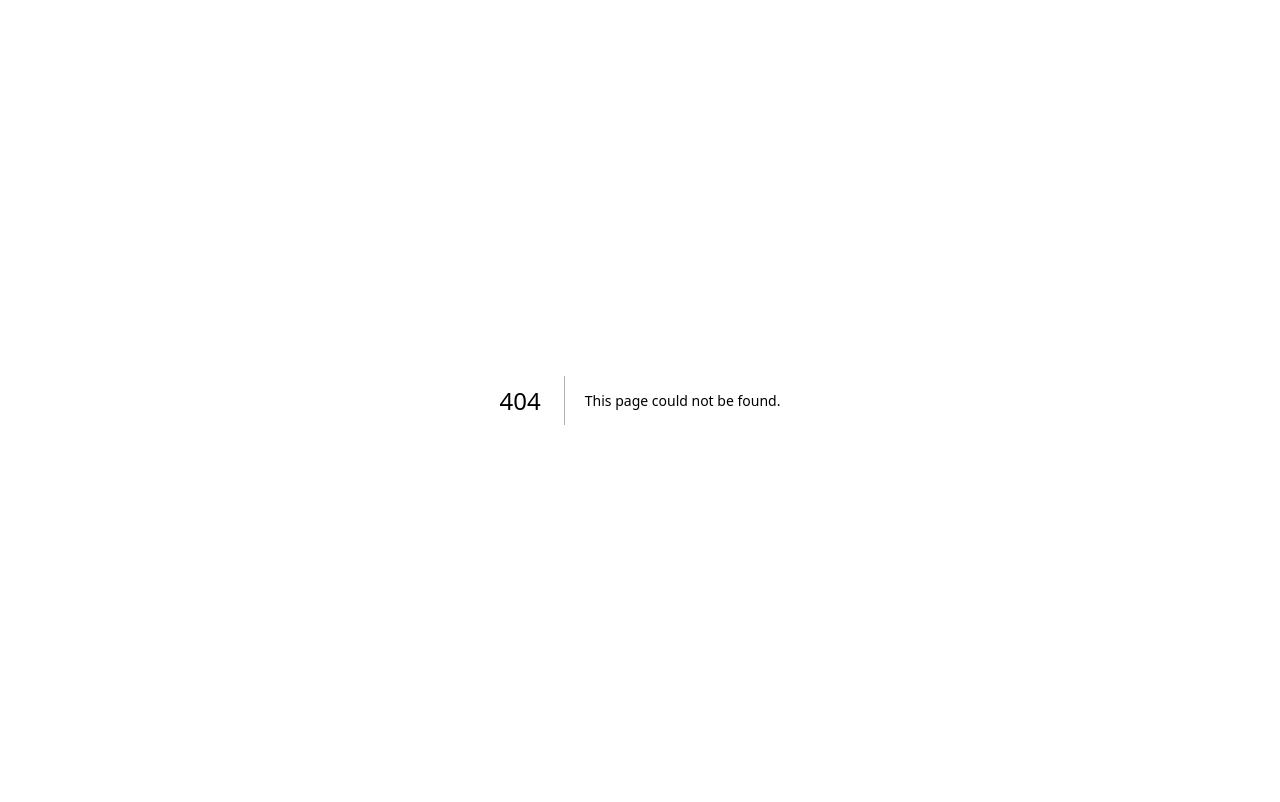
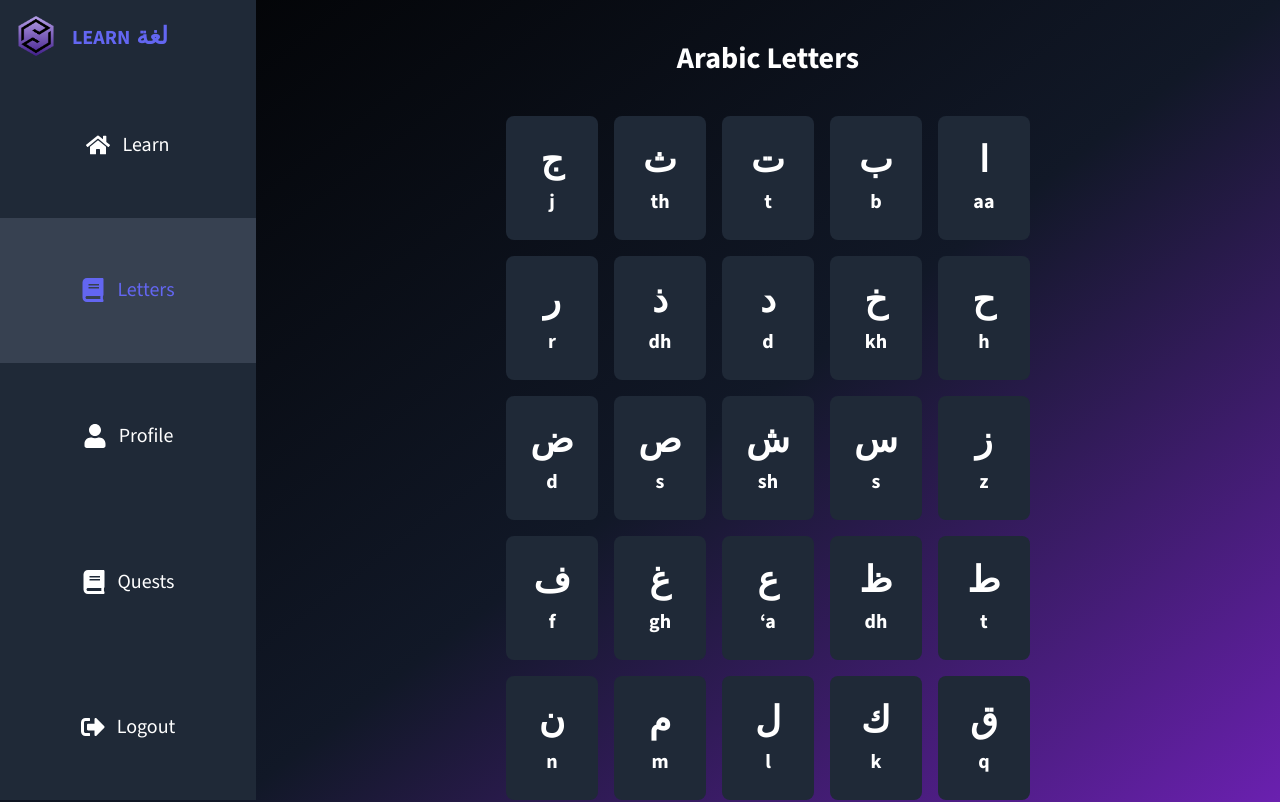
Before and after one commit to omar-t-ahmed/learn-lugha, a Next.js app: page /letters in a window 1280 px wide. Before the commit this address had no page. Shown: the top 802 px of the page. Built offline with nearby package versions, Linux system fonts and the light colour scheme.

Commit message:
sidebar and letters page

```diff
--- a/package.json
+++ b/package.json
@@ -14,6 +14,7 @@
     "@emotion/react": "^11.13.0",
     "@emotion/styled": "^11.13.0",
     "@fontsource/inter": "^5.0.20",
+    "@fortawesome/fontawesome-free": "^6.6.0",
     "@google-cloud/speech": "^6.7.0",
     "@google-cloud/text-to-speech": "^5.4.0",
     "@google-cloud/translate": "^8.5.0",
@@ -33,10 +34,12 @@
     "openai": "^4.56.0",
     "react": "^18",
     "react-dom": "^18",
+    "react-icons": "^5.3.0",
     "stripe": "^16.8.0",
     "tailwind": "^4.0.0",
     "tailwind-merge": "^2.5.2",
-    "tailwindcss-animate": "^1.0.7"
+    "tailwindcss-animate": "^1.0.7",
+    "tailwindcss-rtl": "^0.9.0"
   },
   "devDependencies": {
     "@types/node": "^20",
--- a/src/app/lessons/page.tsx
+++ b/src/app/lessons/page.tsx
@@ -1,8 +1,8 @@
 "use client";
 
 import React, { useState } from "react";
-import { useRouter } from "next/navigation"; // Import from next/navigation
-import Navbar from "@/components/Navbar";
+import { useRouter } from "next/navigation";
+import Sidebar from "@/components/Sidebar"; // Import the Sidebar component
 
 // Define the Lesson type
 interface Lesson {
@@ -23,14 +23,14 @@ const lessons: Lesson[] = [
 ];
 
 export default function LessonPath() {
-  const router = useRouter(); // Use the correct router hook
+  const router = useRouter();
 
   const [selectedLesson, setSelectedLesson] = useState<Lesson & { isUnlocked: boolean } | null>(null);
   const [dialogPosition, setDialogPosition] = useState<{ top: number; left: number } | null>(null);
 
   const handleClick = (event: React.MouseEvent, lesson: Lesson, isUnlocked: boolean) => {
     const rect = (event.currentTarget as HTMLElement).getBoundingClientRect();
-    const top = rect.bottom + window.scrollY; // Positioning below the circle
+    const top = rect.bottom + window.scrollY;
     const left = rect.left + window.scrollX + rect.width / 2;
     setDialogPosition({ top, left });
     setSelectedLesson({ ...lesson, isUnlocked });
@@ -42,13 +42,13 @@ export default function LessonPath() {
   };
 
   const navigateToLesson = (lessonId: number) => {
-    router.push(`/lesson/${lessonId}`); // Ensure this matches the path structure
+    router.push(`/lesson/${lessonId}`);
   };
 
   return (
-    <div className=" bg-gradient-to-br from-black via-gray-900 to-purple-700 min-h-screen text-white">
-      <Navbar/>
-        <div className="flex flex-col items-center justify-center p-10">
+    <div className="bg-gradient-to-br from-black via-gray-900 to-purple-700 min-h-screen text-white">
+      <Sidebar />
+      <div className="ml-64 p-10 flex flex-col items-center">
         <h1 className="text-3xl font-bold mb-10">LearnLugha Path</h1>
         <div className="relative flex flex-col items-center w-full max-w-2xl">
           {lessons.map((lesson, index) => {
@@ -71,20 +71,16 @@ export default function LessonPath() {
                 }}
                 onClick={(e) => handleClick(e, lesson, isUnlocked)}
               >
-                {/* Lesson circles */}
                 <div
                   className={`relative flex items-center justify-center w-16 h-16 rounded-full border-4 transition-transform duration-200 transform hover:scale-110 cursor-pointer ${lessonStatus}`}
                 >
                   <span className="text-white text-lg font-bold">{lesson.id}</span>
                 </div>
-
-
               </div>
             );
           })}
         </div>
 
-        {/* Dialog Box */}
         {selectedLesson && dialogPosition && (
           <div
             className={`absolute z-50 p-5 rounded-lg text-white dialog-box ${
@@ -95,22 +91,21 @@ export default function LessonPath() {
                 : "bg-gray-600"
             }`}
             style={{
-              top: `${dialogPosition.top + 10}px`, // Positioning directly underneath the circle
+              top: `${dialogPosition.top + 10}px`,
               left: `${dialogPosition.left}px`,
-              transform: "translateX(-50%)", // Center the dialog box horizontally
+              transform: "translateX(-50%)",
             }}
           >
-            {/* Close "X" */}
             <button
               onClick={handleClose}
               className="absolute top-2 right-2 text-lg font-bold"
               style={{
                 color:
                   selectedLesson.completed
-                    ? "#1C4532" // Darker green
+                    ? "#1C4532"
                     : selectedLesson.isUnlocked
-                    ? "#7B341E" // Darker yellow
-                    : "#2D3748", // Darker gray (ensures visibility)
+                    ? "#7B341E"
+                    : "#2D3748",
               }}
             >
               &times;
@@ -121,10 +116,10 @@ export default function LessonPath() {
               style={{
                 borderBottomColor:
                   selectedLesson.completed
-                    ? "#38a169" // Match the green color
+                    ? "#38a169"
                     : selectedLesson.isUnlocked
-                    ? "#ecc94b" // Match the yellow color
-                    : "#718096", // Match the gray color
+                    ? "#ecc94b"
+                    : "#718096",
               }}
             ></div>
 
--- /dev/null
+++ b/src/app/letters/page.tsx
@@ -0,0 +1,60 @@
+"use client";
+
+import React from "react";
+import Sidebar from "@/components/Sidebar";
+
+// Define a mapping of Arabic letters to their English sounds
+const letterMapping: { [key: string]: string } = {
+  'ج': 'j',    // jeem
+  'ث': 'th',   // thaa
+  'ت': 't',    // taa
+  'ب': 'b',    // baa
+  'ا': 'aa',   // alif
+  'ر': 'r',    // raa
+  'ذ': 'dh',   // dhaal
+  'د': 'd',    // daal
+  'خ': 'kh',   // khaa
+  'ح': 'h',    // Haa (heavy H)
+  'ض': 'd',    // Dhaa
+  'ص': 's',    // Saad
+  'ش': 'sh',   // Sheen
+  'س': 's',    // Seen
+  'ز': 'z',    // Zaa
+  'ف': 'f',    // faa
+  'غ': 'gh',   // ghayn
+  'ع': '‘a',   // ‘ayn
+  'ظ': 'dh',   // Thaa (heavy)
+  'ط': 't',    // Taa (heavy)
+  'ن': 'n',    // Noon
+  'م': 'm',    // Meem
+  'ل': 'l',    // Laam
+  'ك': 'k',    // Kaaf
+  'ق': 'q',    // Qaaf
+  'ي': 'y',    // Yaa
+  'و': 'w',    // Waw
+  'ه': 'h'     // Haa (light H)
+};
+
+const LettersPage: React.FC = () => {
+  return (
+    <div className="bg-gradient-to-br from-black via-gray-900 to-purple-700 min-h-screen text-white">
+      <Sidebar />
+      <div className="ml-64 p-10 flex flex-col items-center">
+        <h1 className="text-3xl font-bold mb-10">Arabic Letters</h1>
+        <div className="grid grid-cols-5 gap-4 max-w-4xl mx-auto">
+          {Object.keys(letterMapping).map((letter, index) => (
+            <div
+              key={index}
+              className="flex flex-col justify-center items-center bg-gray-800 rounded-lg p-6 text-4xl font-bold"
+            >
+              <div>{letter}</div>
+              <div className="text-xl mt-2">{letterMapping[letter]}</div>
+            </div>
+          ))}
+        </div>
+      </div>
+    </div>
+  );
+};
+
+export default LettersPage;
--- /dev/null
+++ b/src/components/Sidebar.tsx
@@ -0,0 +1,65 @@
+"use client";
+
+import React from "react";
+import Link from "next/link";
+import Image from "next/image";
+import { FaHome, FaUser, FaBook, FaSignOutAlt } from 'react-icons/fa'; // Import new icon
+import { usePathname } from 'next/navigation'; // Import usePathname for current route
+import logo from '../../public/LEARN LUGHA.png'; // Update the path if needed
+
+const Sidebar = () => {
+  const pathname = usePathname(); // Get the current route
+
+  const isActive = (path: string) => pathname === path ? "bg-gray-700 text-indigo-600" : "";
+
+  return (
+    <div className="flex flex-col h-screen w-64 bg-gray-800 text-white fixed top-0 left-0">
+      <Link href="/" className={`flex items-center p-4 text-xl font-bold text-white hover:text-indigo-600 ${isActive('/')}`}>
+        <Image
+          src={logo}
+          className="block h-10 w-10 mr-4"
+          alt="Logo"
+        />
+        <span>
+          LEARN<span className="text-indigo-600 text-2xl pl-1.5 pb-1">لغة</span>
+        </span>
+      </Link>
+      <nav className="flex-1 flex flex-col">
+        <ul className="flex flex-col flex-1">
+          <li className="flex flex-1">
+            <Link href="/lessons" className={`flex-1 flex items-center justify-center p-4 text-xl hover:bg-gray-700 ${isActive('/lessons')}`}>
+              <FaHome className="mr-3 text-2xl" />
+              Learn
+            </Link>
+          </li>
+          <li className="flex flex-1">
+            <Link href="/letters" className={`flex-1 flex items-center justify-center p-4 text-xl hover:bg-gray-700 ${isActive('/letters')}`}>
+              <FaBook className="mr-3 text-2xl" />
+              Letters
+            </Link>
+          </li>
+          <li className="flex flex-1">
+            <Link href="/profile" className={`flex-1 flex items-center justify-center p-4 text-xl hover:bg-gray-700 ${isActive('/profile')}`}>
+              <FaUser className="mr-3 text-2xl" />
+              Profile
+            </Link>
+          </li>
+          <li className="flex flex-1">
+            <Link href="/quests" className={`flex-1 flex items-center justify-center p-4 text-xl hover:bg-gray-700 ${isActive('/quests')}`}>
+              <FaBook className="mr-3 text-2xl" />
+              Quests
+            </Link>
+          </li>
+          <li className="flex flex-1">
+            <Link href="/logout" className={`flex-1 flex items-center justify-center p-4 text-xl hover:bg-gray-700 ${isActive('/logout')}`}>
+              <FaSignOutAlt className="mr-3 text-2xl" />
+              Logout
+            </Link>
+          </li>
+        </ul>
+      </nav>
+    </div>
+  );
+};
+
+export default Sidebar;
```
Also changed, not shown: src/app/profile/page.tsx (added), src/app/quests/page.tsx (added), 1 other file (tests, documents, lock files or other folders).
